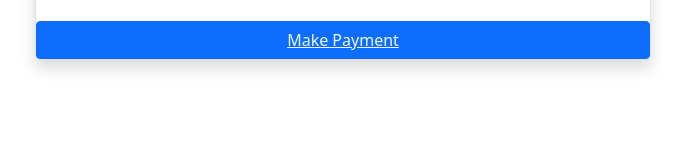
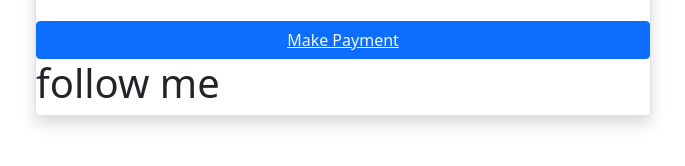
Before and after one commit to badfreakout/digita-payment-solutions-UIDAI, a plain HTML site: page fingerprintandiris.html in a window 1280 px wide. Shown: the part 608-774 px from the top of the page, without its empty margins (297-982 px from the left). Drawn offline with nearby package versions, Linux system fonts and the light colour scheme.

Commit message:
mychange

```diff
--- a/fingerprintandiris.html
+++ b/fingerprintandiris.html
@@ -48,7 +48,7 @@
 
         </div>
         <button type="submit" class="btn btn-primary"><a href="Biometricspayment.html" style="color: aliceblue;" target="_blank">Make Payment</a> </button>
-
+        <h1>follow me</h1>
         </div>
 
 
```
